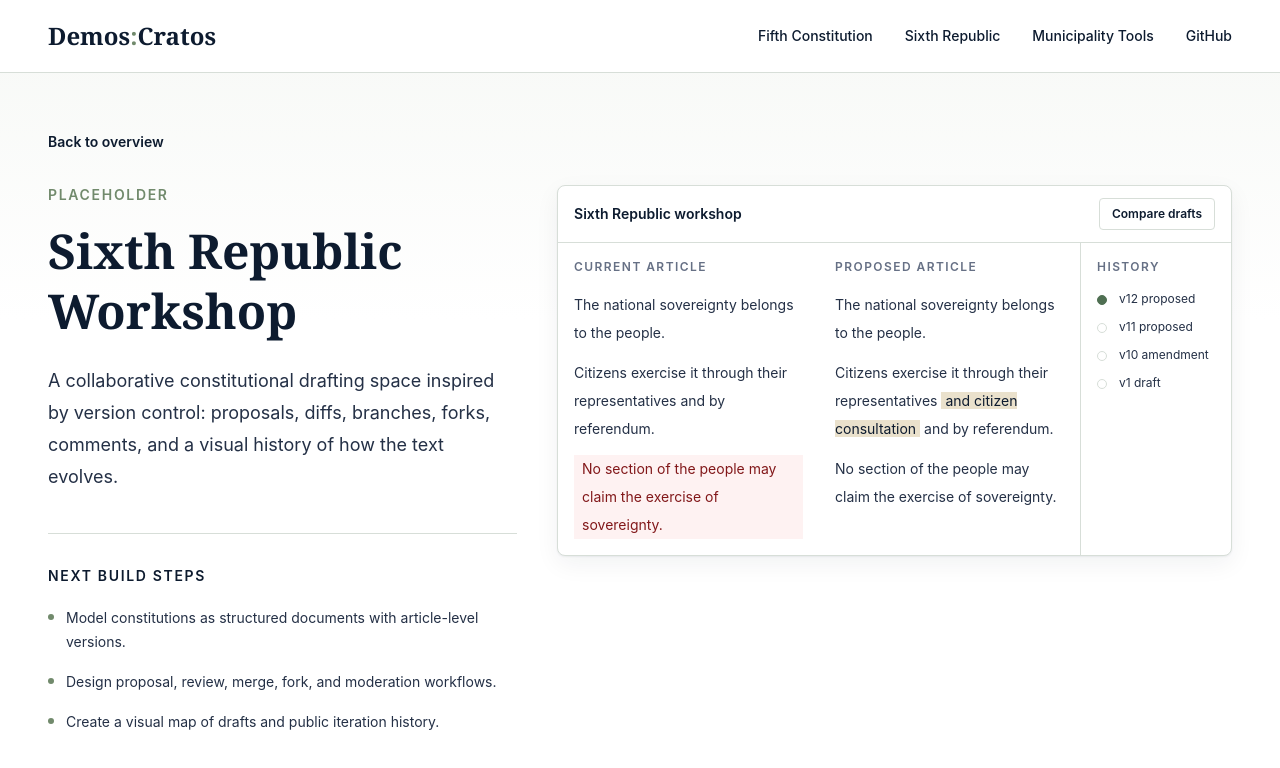
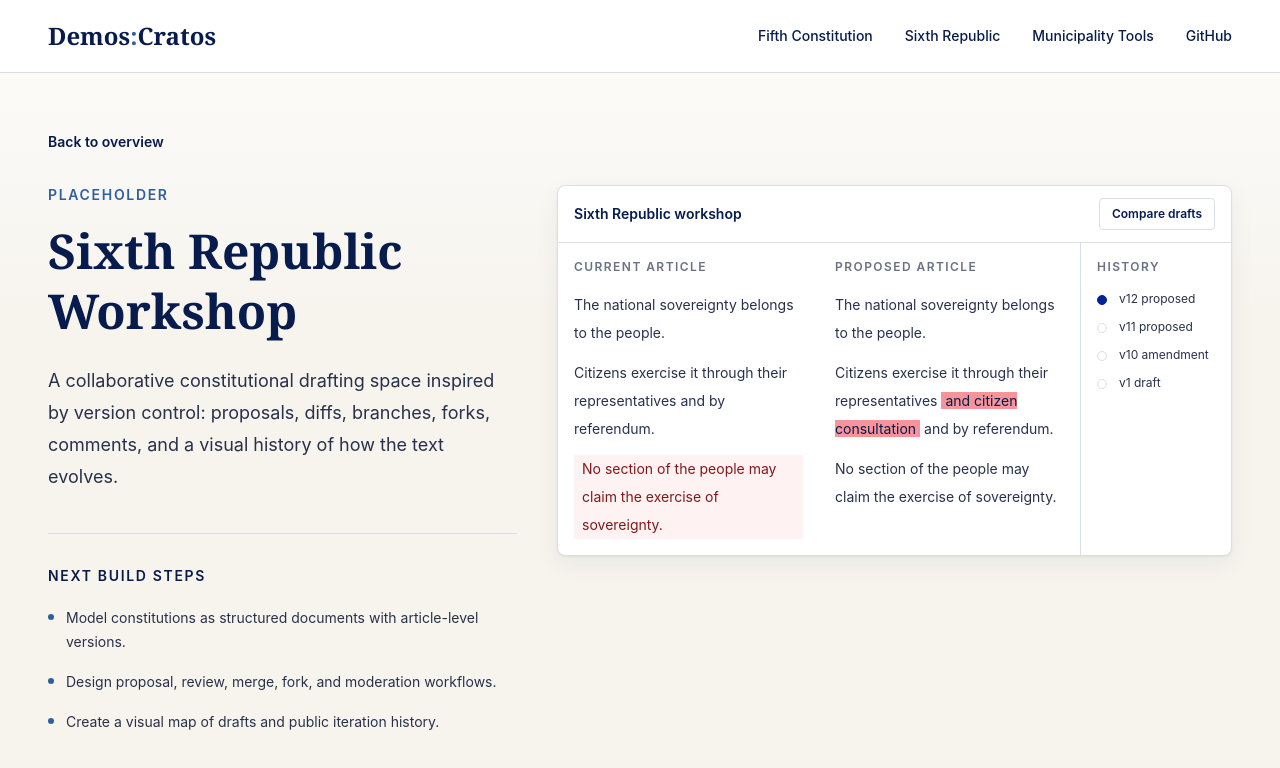
Before and after one commit to Talibabtou/demos-cratos, a Next.js app: page /sixth-republic in a window 1280 px wide. Shown: the top 768 px of the page. Built offline with nearby package versions, Linux system fonts and the light colour scheme.

Commit message:
feat: slight tailwind theme change and deployement to vercel set up

```diff
--- a/src/app/globals.css
+++ b/src/app/globals.css
@@ -1,16 +1,16 @@
 @import "tailwindcss";
 
 @theme inline {
-  --color-civic-ink: #0d1b2f;
-  --color-civic-text: #243046;
-  --color-civic-muted: #667085;
-  --color-civic-line: #d7ded8;
+  --color-civic-ink: #071b4d;
+  --color-civic-text: #27324a;
+  --color-civic-muted: #697184;
+  --color-civic-line: #d9dfe8;
   --color-civic-paper: #ffffff;
-  --color-civic-wash: #f5f7f4;
-  --color-civic-sage: #718a6c;
-  --color-civic-moss: #4f6f52;
-  --color-civic-blue: #12355b;
-  --color-civic-wheat: #d6c39a;
+  --color-civic-wash: #f7f4ee;
+  --color-civic-sage: #2f5f9f;
+  --color-civic-moss: #002395;
+  --color-civic-blue: #123f7a;
+  --color-civic-wheat: #ed2939;
 
   --font-sans:
     Inter, ui-sans-serif, system-ui, BlinkMacSystemFont, "Segoe UI", sans-serif;
@@ -23,8 +23,8 @@
 
 :root {
   color-scheme: light;
-  background: #ffffff;
-  color: #0d1b2f;
+  background: #f7f4ee;
+  color: #071b4d;
 }
 
 * {
@@ -40,11 +40,11 @@ body {
   background:
     linear-gradient(
       180deg,
-      rgb(245 247 244 / 0.88) 0,
-      rgb(255 255 255 / 0) 20rem
+      rgb(255 255 255 / 0.78) 0,
+      rgb(247 244 238 / 0) 20rem
     ),
-    #ffffff;
-  color: #0d1b2f;
+    #f7f4ee;
+  color: #071b4d;
 }
 
 a {
@@ -53,8 +53,8 @@ a {
 }
 
 ::selection {
-  background: #d6c39a;
-  color: #0d1b2f;
+  background: #ed2939;
+  color: #ffffff;
 }
 
 .focus-ring {
@@ -63,7 +63,7 @@ a {
 }
 
 .focus-ring:focus-visible {
-  outline-color: #4f6f52;
+  outline-color: #002395;
 }
 
 @media (prefers-reduced-motion: no-preference) {
```
